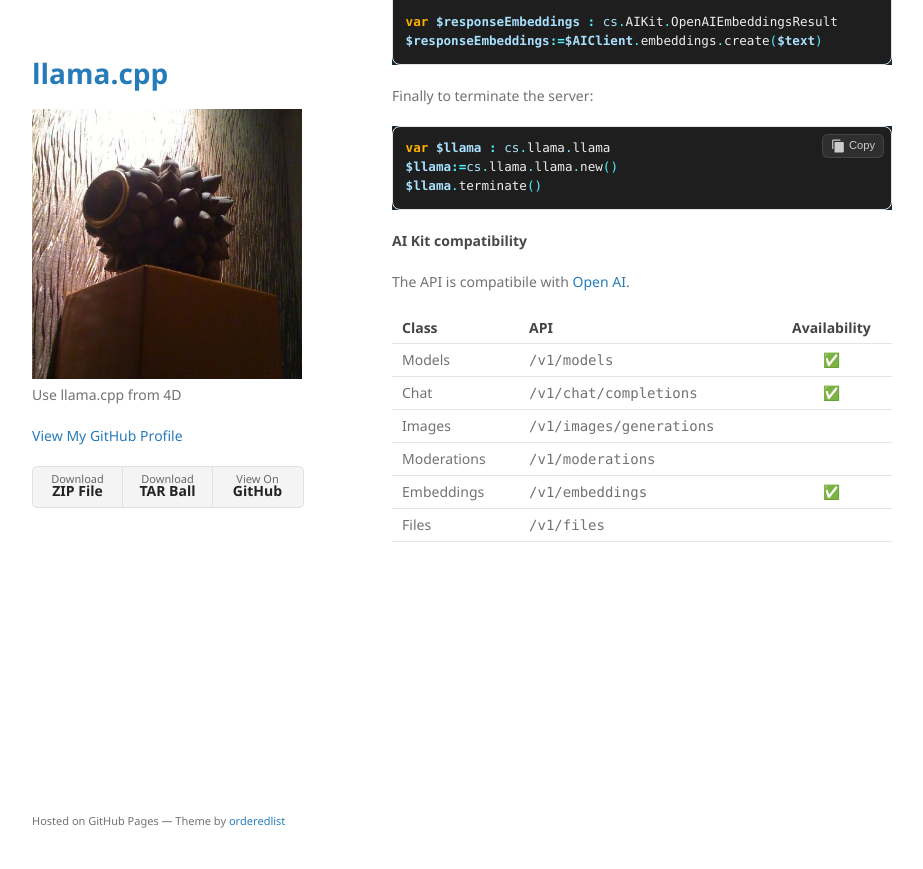
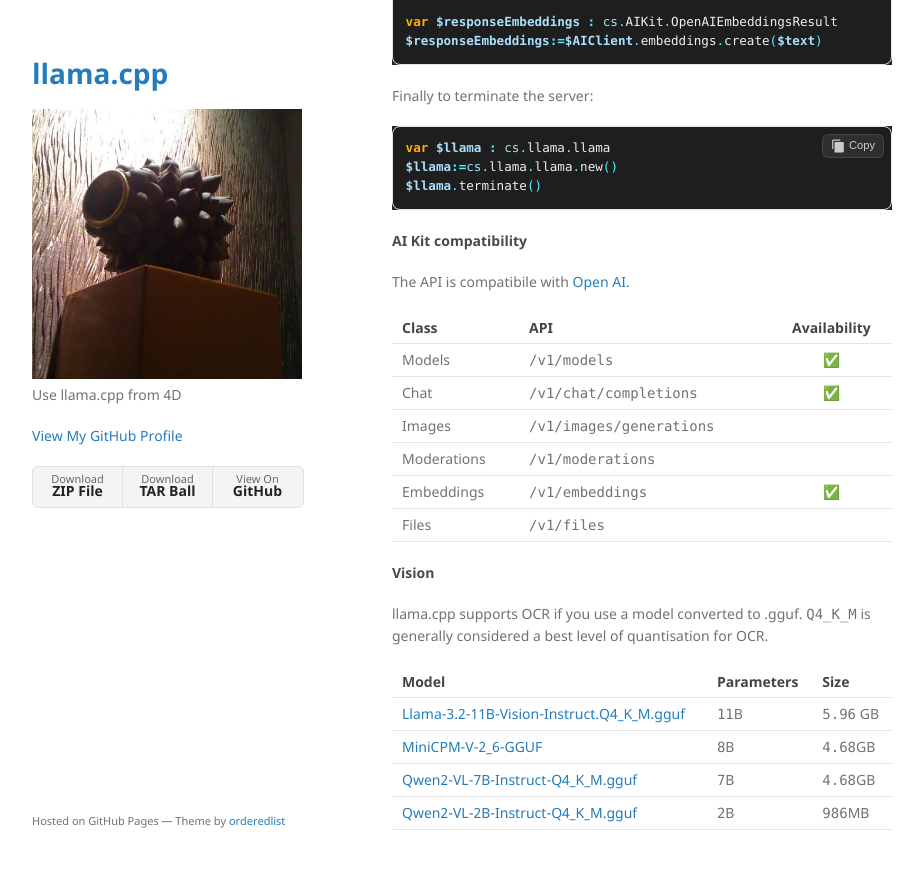
Before and after one commit to miyako/llama-cpp, a Jekyll site: the page built from index.md, in a window 1280 px wide and 900 px high, scrolled down 1458 px. Shown: the top 869 px of the window, without its empty margins (178-1101 px from the left). Built offline with Jekyll 4.4.1, drawn with Linux system fonts in a browser that asks for light colours.

Commit message:
Update index.md

```diff
--- a/index.md
+++ b/index.md
@@ -98,3 +98,14 @@ The API is compatibile with [Open AI](https://platform.openai.com/docs/api-refer
 |Moderations|`/v1/moderations`||
 |Embeddings|`/v1/embeddings`|✅|
 |Files|`/v1/files`||
+
+#### Vision
+
+llama.cpp supports OCR if you use a model converted to .gguf. `Q4_K_M` is generally considered a best level of quantisation for OCR.
+
+|Model|Parameters|Size|
+|-|:-|:-|
+|[Llama-3.2-11B-Vision-Instruct.Q4_K_M.gguf](https://huggingface.co/leafspark/Llama-3.2-11B-Vision-Instruct-GGUF/resolve/main/Llama-3.2-11B-Vision-Instruct.Q4_K_M.gguf)|`11`B|`5.96` GB|
+|[MiniCPM-V-2_6-GGUF](https://huggingface.co/second-state/MiniCPM-V-2_6-GGUF/resolve/main/MiniCPM-V-2_6-Q4_K_M.gguf)|`8`B|`4.68`GB|
+|[Qwen2-VL-7B-Instruct-Q4_K_M.gguf](https://huggingface.co/bartowski/Qwen2-VL-7B-Instruct-GGUF/resolve/main/Qwen2-VL-7B-Instruct-Q4_K_M.gguf)|`7`B|`4.68`GB|
+|[Qwen2-VL-2B-Instruct-Q4_K_M.gguf](https://huggingface.co/bartowski/Qwen2-VL-2B-Instruct-GGUF/resolve/main/Qwen2-VL-2B-Instruct-Q4_K_M.gguf)|`2`B|`986`MB|
```
